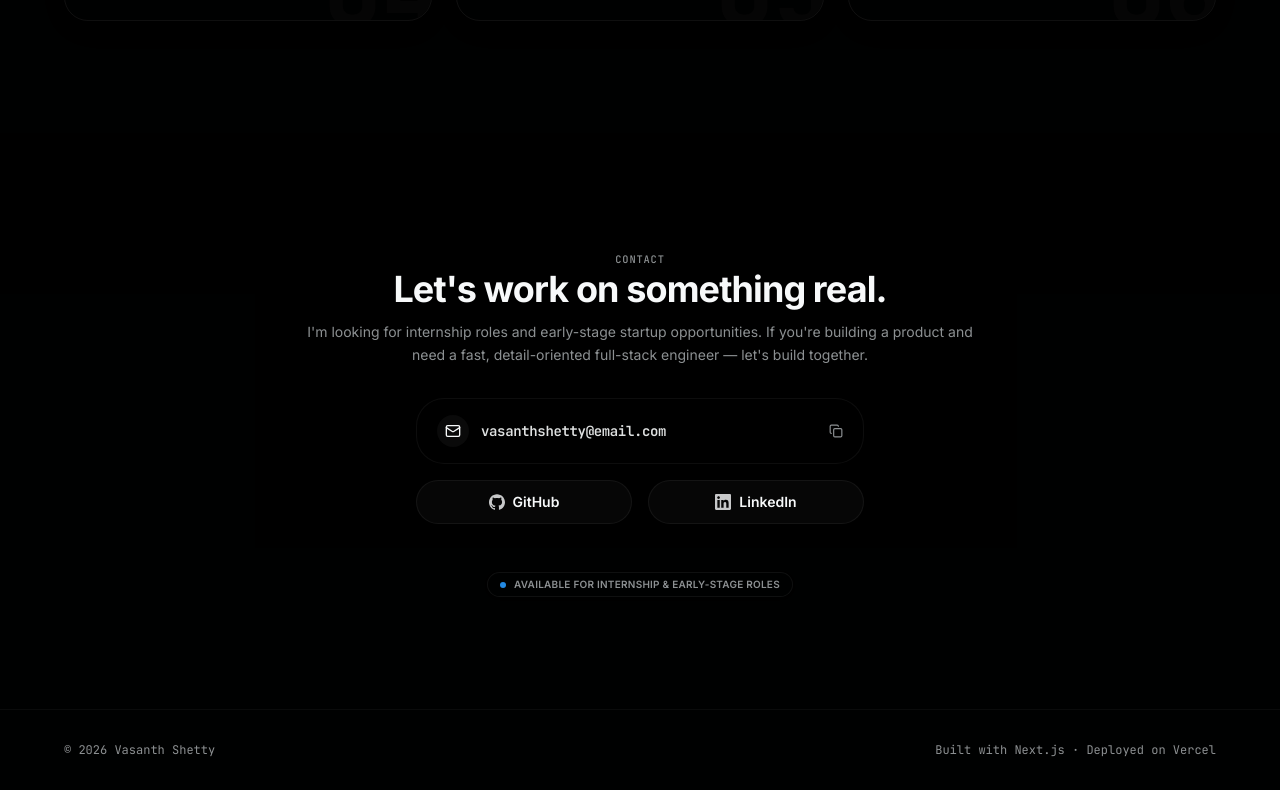
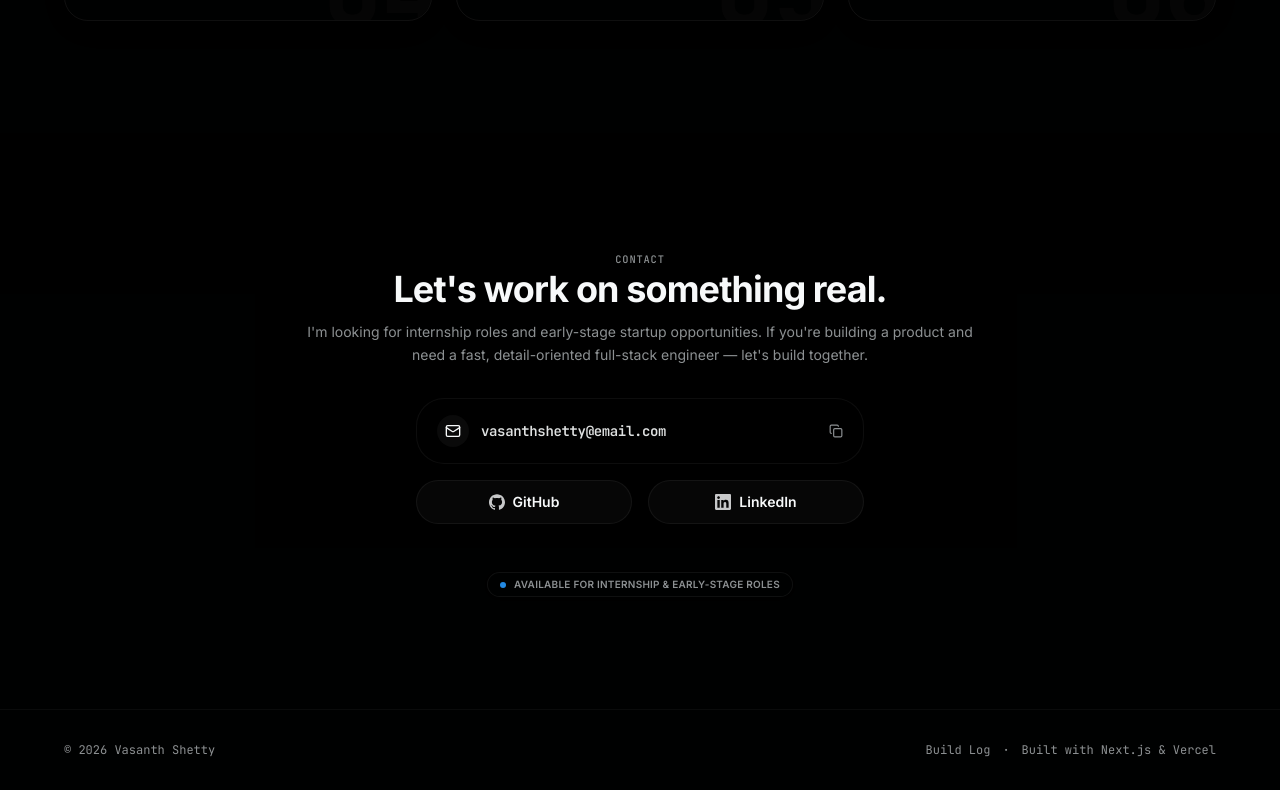
Before and after one commit to vasanthshettyy/Portfolio, a Next.js app: page / in a window 1280 px wide. Shown: the part 5297-6087 px from the top of the page. Built offline with nearby package versions, Linux system fonts and the light colour scheme.

Commit message:
seo: implement Person JSON-LD schema & add build log navigation to footer

```diff
--- a/app/layout.tsx
+++ b/app/layout.tsx
@@ -44,6 +44,33 @@ export default function RootLayout({
 }: Readonly<{
   children: React.ReactNode
 }>) {
+  const jsonLd = {
+    "@context": "https://schema.org",
+    "@type": "Person",
+    "name": "Vasanth Shetty",
+    "jobTitle": "Full-Stack Developer",
+    "url": "https://vasanthshetty.dev",
+    "sameAs": [
+      "https://github.com/vasanthshettyy",
+      "https://linkedin.com/in/vasanthshettyy"
+    ],
+    "knowsAbout": [
+      "Next.js",
+      "React",
+      "TypeScript",
+      "Node.js",
+      "PHP",
+      "MySQL",
+      "Supabase",
+      "System Architecture",
+      "AI-Assisted Development"
+    ],
+    "alumniOf": {
+      "@type": "EducationalOrganization",
+      "name": "Bachelor of Computer Applications (BCA)"
+    }
+  }
+
   return (
     <html
       lang="en"
@@ -51,6 +78,10 @@ export default function RootLayout({
       className={cn(inter.variable, jetbrainsMono.variable)}
     >
       <body>
+        <script
+          type="application/ld+json"
+          dangerouslySetInnerHTML={{ __html: JSON.stringify(jsonLd) }}
+        />
         <ThemeProvider defaultTheme="dark">{children}</ThemeProvider>
       </body>
     </html>
--- a/components/footer.tsx
+++ b/components/footer.tsx
@@ -1,3 +1,4 @@
+import Link from "next/link"
 import { personal } from "@/lib/data"
 
 export function Footer() {
@@ -8,9 +9,13 @@ export function Footer() {
         <span className="font-mono">
           © {year} {personal.name}
         </span>
-        <span className="font-mono">
-          Built with Next.js · Deployed on Vercel
-        </span>
+        <div className="flex items-center gap-3 font-mono">
+          <Link href="/build-log" className="hover:text-foreground transition-colors cursor-pointer">
+            Build Log
+          </Link>
+          <span>·</span>
+          <span>Built with Next.js & Vercel</span>
+        </div>
       </div>
     </footer>
   )
```
